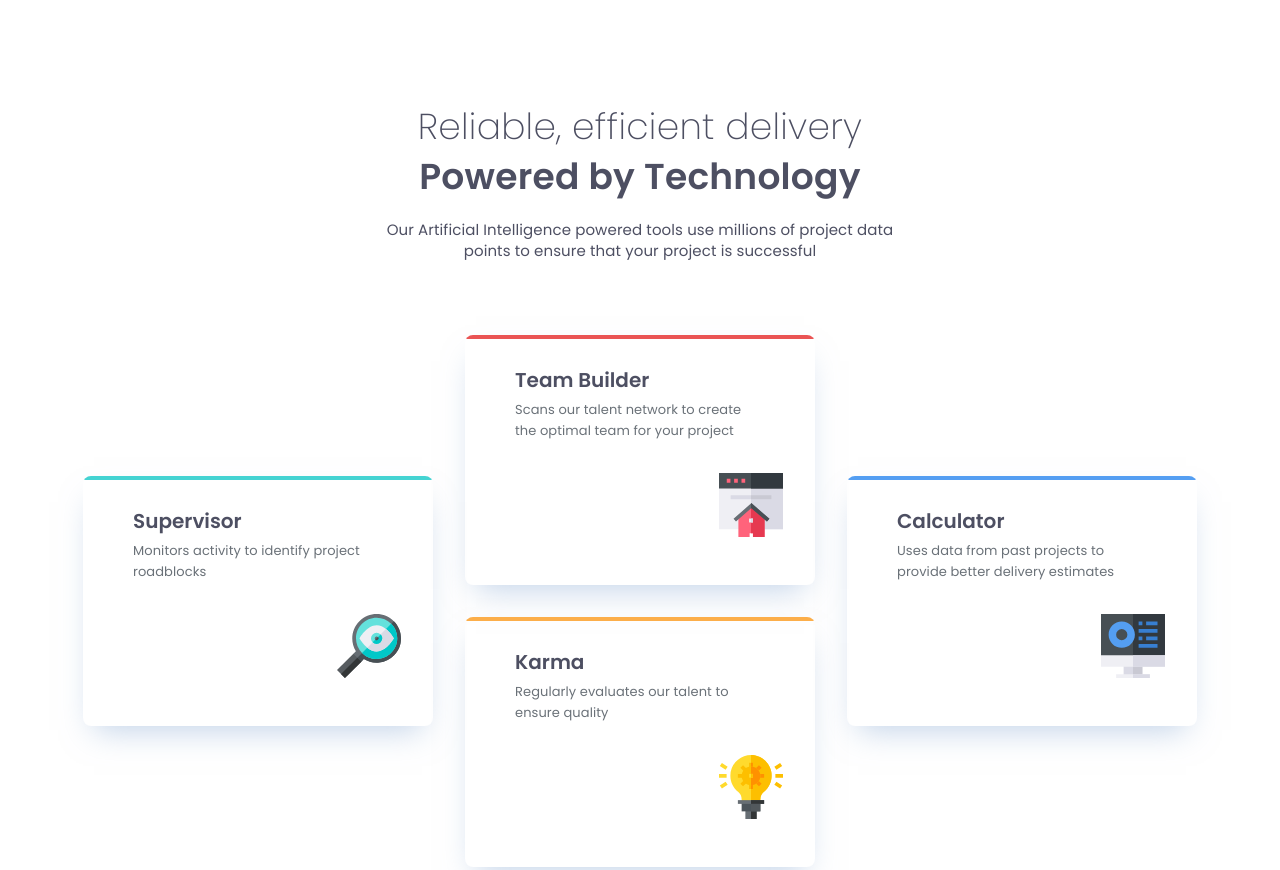
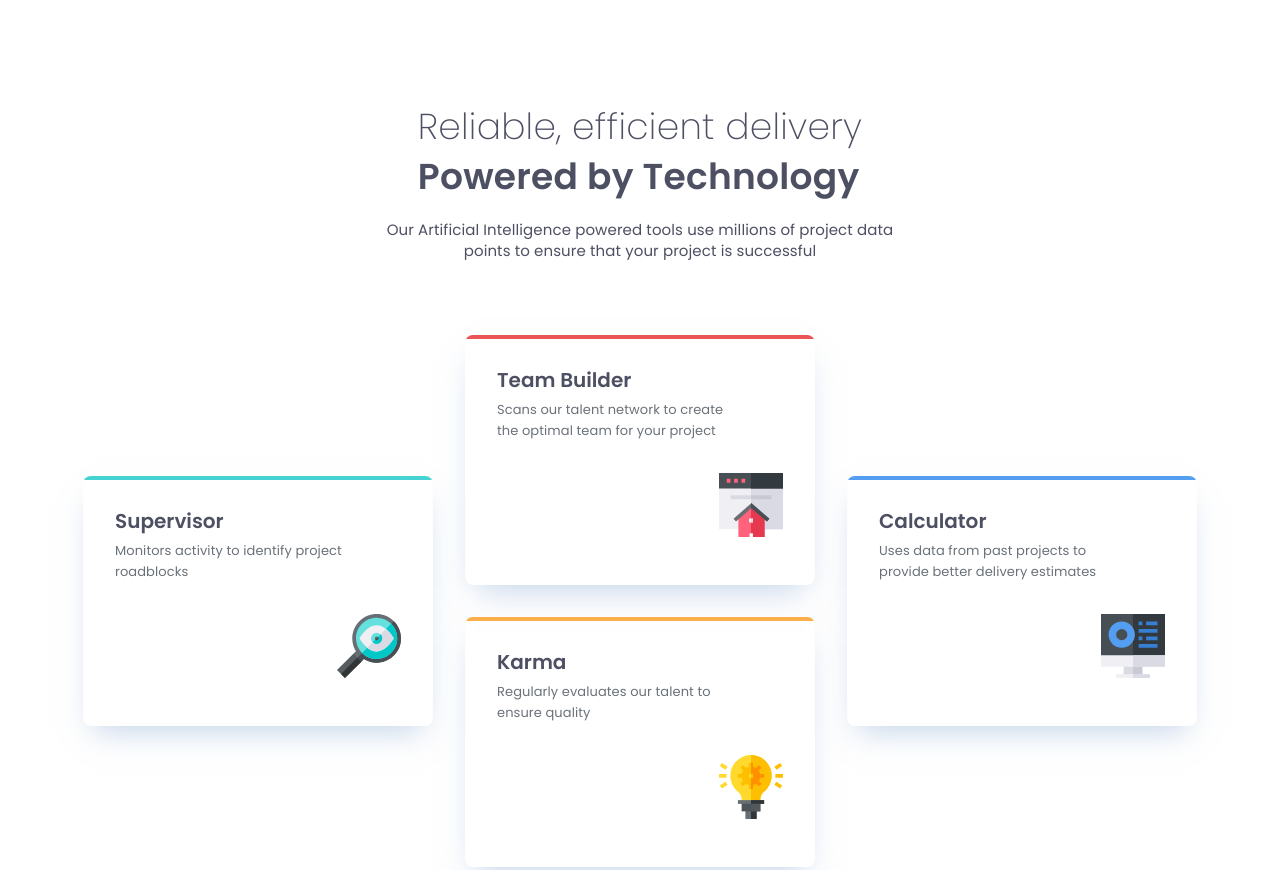
Before and after one commit to MalakDynamics/Frontend-Mentor-Project-06-Four-Card-Feature-Section, a plain HTML site: page index.html in a window 1280 px wide. Shown: the top 870 px of the page. Drawn offline with Linux system fonts and the light colour scheme.

Commit message:
Clamp tweaks

```diff
--- a/style/style.css
+++ b/style/style.css
@@ -112,7 +112,7 @@ body {
 .header__title,
 .header__subtitle {
   letter-spacing: var(--letter-spacing-spaced-large);
-  text-align: center;
+  text-align: justify;
 }
 .header__title {
   font: var(--text-preset-2);
@@ -137,7 +137,6 @@ body {
 .card {
     display: inline-flex;
     flex-direction: column;
-    align-items: center;
 
     height: 15.625rem; /* 250px */
     border-radius: 0.5rem;
@@ -206,7 +205,9 @@ footer a {
     grid-template-rows: repeat(3, 1fr);
     grid-template-columns: repeat(2, 1fr);
   }
-
+  .card {
+    width: clamp(19.625rem, 14.716rem + 10.227vw, 21.875rem);
+  }
   .card:nth-child(1) {
     grid-column: 1 / 2;
     grid-row: 2 / 3;
@@ -231,13 +232,10 @@ footer a {
 }
 
 /* desktop format */
-@media screen and (min-width: 66.75rem) {
+@media screen and (min-width: 70rem) {
   .card-container {
     grid-template-columns: repeat(3, 1fr);
     grid-template-rows: repeat(2, 1fr);
-  }
-  .card {
-    width: 350px;
   }
   .card:nth-child(1) {
     grid-column: 1 / 2;
```
